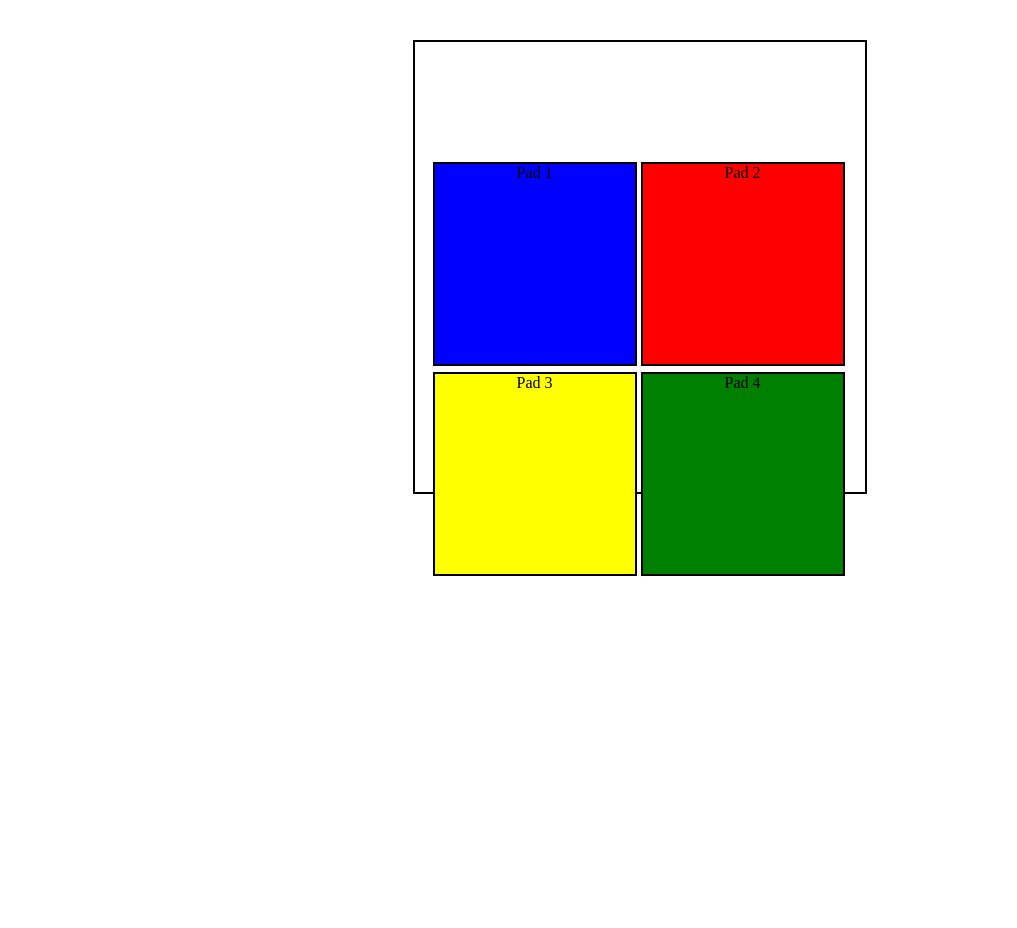
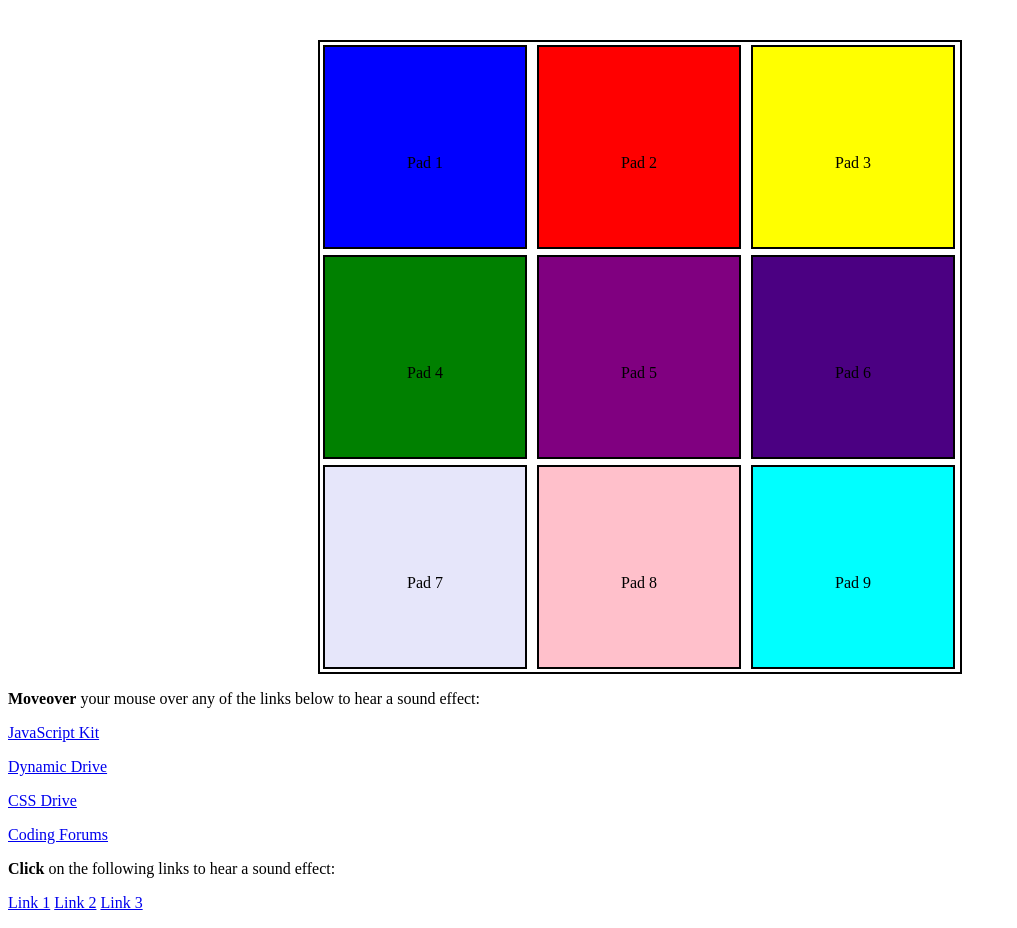
Before and after one commit to donovanne/NA2JO28DD5, a Python web app: template mood-generator/templates/trump.html in a window 1280 px wide. Shown: the part 109-1037 px from the top of the page, without its empty margins (0-1017 px from the left). Before the commit the page ends 685 px from the top, so only its background shows below. Run offline with Jinja, Linux system fonts and the light colour scheme; the template is opened without the code that fills it, so the values that code supplies are empty; some libraries are stand-ins or nearby versions.

Commit message:
TRUMP PAD FUCK YEAH IT WORKS

```diff
--- /dev/null
+++ b/mood-generator/scripts/trumpad.js
@@ -0,0 +1,40 @@
+// Mouseover/ Click sound effect- by JavaScript Kit (www.javascriptkit.com)
+// Visit JavaScript Kit at http://www.javascriptkit.com/ for full source code
+
+//** Usage: Instantiate script by calling: var uniquevar=createsoundbite("soundfile1", "fallbackfile2", "fallebacksound3", etc)
+//** Call: uniquevar.playclip() to play sound
+
+var html5_audiotypes={ //define list of audio file extensions and their associated audio types. Add to it if your specified audio file isn't on this list:
+  "mp3": "audio/mpeg",
+  "mp4": "audio/mp4",
+  "ogg": "audio/ogg",
+  "wav": "audio/wav"
+}
+
+function createsoundbite(sound){
+  var html5audio=document.createElement('audio')
+  if (html5audio.canPlayType){ //check support for HTML5 audio
+    for (var i=0; i<arguments.length; i++){
+      var sourceel=document.createElement('source')
+      sourceel.setAttribute('src', arguments[i])
+      if (arguments[i].match(/\.(\w+)$/i))
+        sourceel.setAttribute('type', html5_audiotypes[RegExp.$1])
+      html5audio.appendChild(sourceel)
+    }
+    html5audio.load()
+    html5audio.playclip=function(){
+      html5audio.pause()
+      html5audio.currentTime=0
+      html5audio.play()
+    }
+    return html5audio
+  }
+  else{
+    return {playclip:function(){throw new Error("Your browser doesn't support HTML5 audio unfortunately")}}
+  }
+}
+
+//Initialize two sound clips with 1 fallback file each:
+
+var mouseoversound=createsoundbite("whistle.ogg", "whistle.mp3")
+var clicksound=createsoundbite("click.ogg", "click.mp3")
--- a/mood-generator/static/style.css
+++ b/mood-generator/static/style.css
@@ -117,22 +117,21 @@ background-attachment: fixed;
 
 .beat_pad
 {
-  position: relative;
-  top: 50%;
-  transform: translateY(-50%);
   margin-left: auto;
   margin-right: auto;
-  height: 210px;
-  width: 415px;
-
+  height: 630px;
+  width: 640px;
+  padding: 2px solid white;
+  border: 2px solid black;
 }
 
 .pad
 {
   height: 200px;
   width: 200px;
-  margin: auto;
-  display: inline-block;;
+  margin: 3px;
+  padding: 2px solid white;
+  display: inline-block;
   text-align: center;
   border: 2px solid black;
 }
@@ -157,11 +156,34 @@ background-attachment: fixed;
   background: green;
 }
 
-section
+#p5
 {
-  width: 450px;
-  height: 450px;
-  border: 2px solid black;
-  margin-left: auto;
-  margin-right: auto;
+  background: purple;
 }
+
+#p6
+{
+  background: indigo;
+}
+
+#p7
+{
+  background: lavender;
+}
+
+#p8
+{
+  background: pink;
+}
+
+#p9
+{
+  background: cyan;
+}
+
+.text
+{
+  position: relative;
+  top: 50%;
+  transform: translateY(-50%);
+}
--- a/mood-generator/templates/trump.html
+++ b/mood-generator/templates/trump.html
@@ -6,20 +6,59 @@
   <title>Trump Generator</title>
   <link rel="stylesheet" href="style.css">
   <script src="https://cdnjs.cloudflare.com/ajax/libs/jquery/2.1.4/jquery.js"></script>
-  <script src='trumpad.js'></script>
+  <script src="trumpad.js"></script>
 </head>
 <body>
-  <h1 class='header'>TrumPad</h1>
+  <h1 class="header">TrumPad</h1>
 
-  <section>
-    <div class="beat_pad">
-      <div class="pad" id='p1'>Pad 1</div>
-      <div class="pad" id='p2'>Pad 2</div>
+  <div class="beat_pad">
+    <div class="pad" id='p1' onclick="clicksound.playclip()">
+      <p class="text">Pad 1</p>
     </div>
-    <div class="beat_pad">
-      <div class="pad" id='p3'>Pad 3</div>
-      <div class="pad" id='p4'>Pad 4</div>
+    <div class="pad" id='p2' onclick="clicksound.playclip()">
+      <p class="text">Pad 2</p>
     </div>
-  </section>
+    <div class="pad" id='p3' onclick="clicksound.playclip()">
+      <p class="text">Pad 3</p>
+    </div>
+    <div class="pad" id='p4' onclick="clicksound.playclip()">
+      <p class="text">Pad 4</p>
+    </div>
+    <div class="pad" id='p5' onclick="clicksound.playclip()">
+      <p class="text">Pad 5</p>
+    </div>
+    <div class="pad" id='p6' onclick="clicksound.playclip()">
+      <p class="text">Pad 6</p>
+    </div>
+    <div class="pad" id='p7' onclick="clicksound.playclip()">
+      <p class="text">Pad 7</p>
+    </div>
+    <div class="pad" id='p8' onclick="clicksound.playclip()">
+      <p class="text">Pad 8</p>
+    </div>
+    <div class="pad" id='p9' onclick="clicksound.playclip()">
+      <p class="text">Pad 9</p>
+    </div>
+  </div>
+
+  <p align="left"><b>Moveover</b> your mouse over any of the links below to hear a sound effect:</p>
+
+  <p align="left">
+  <a href="http://www.javascriptkit.com" onmouseover="mouseoversound.playclip()">JavaScript Kit</a></p>
+
+  <p align="left">
+  <a href="http://www.dynamicdrive.com" onmouseover="mouseoversound.playclip()">Dynamic Drive</a></p>
+
+  <p align="left">
+  <a href="http://www.cssdrive.com" onmouseover="mouseoversound.playclip()">CSS Drive</a></p>
+
+  <p align="left">
+  <a href="http://www.codingforums.com" onmouseover="mouseoversound.playclip()">Coding Forums</a></p>
+
+  <p align="left"><b>Click</b> on the following links to hear a sound effect:</p>
+  <p align="left">
+  <a href="#current" onclick="clicksound.playclip()">Link 1</a>
+  <a href="#current" onclick="clicksound.playclip()">Link 2</a>
+  <a href="#current" onclick="clicksound.playclip()">Link 3</a></p>
 </body>
 </html>
```
Also changed, not shown: mood-generator/app.yaml (+16 -0 lines), 4 other files.
